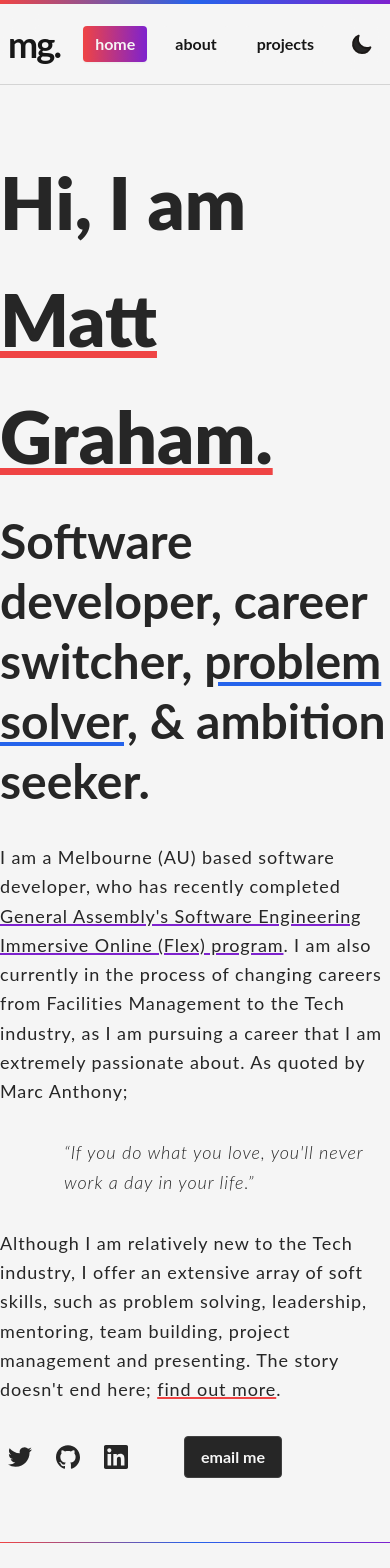
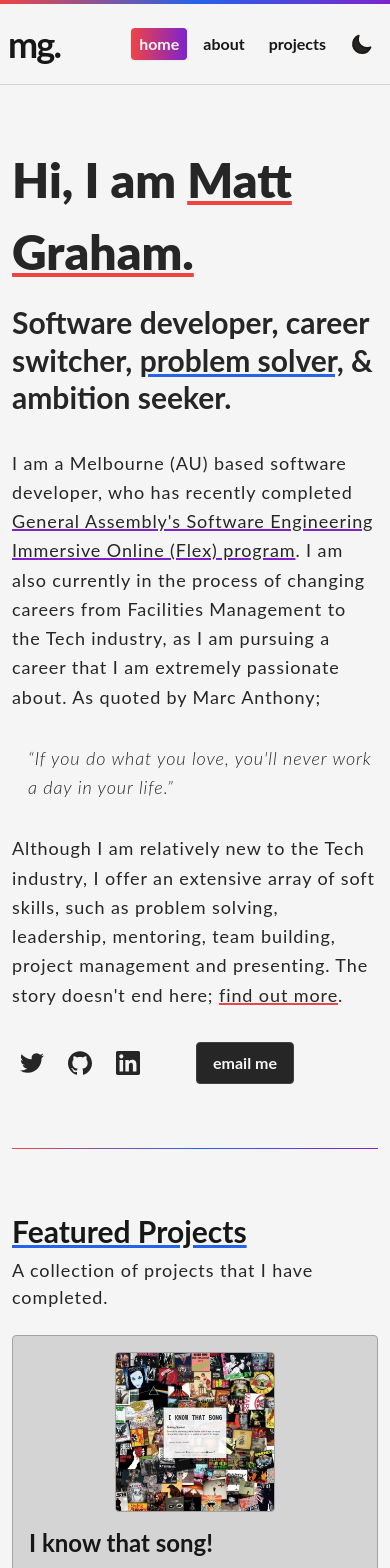
Before and after one commit to mattgrah-am/portfolio-v2, a React (Create React App) app: page / in a window 390 px wide. Shown: the top 1568 px of the page. Built offline with nearby package versions, Linux system fonts and the light colour scheme.

Commit message:
complete mobile friendly

```diff
--- a/src/componets/About.tsx
+++ b/src/componets/About.tsx
@@ -6,7 +6,7 @@ export const About = () => {
       <img
         src={aboutimg}
         alt=""
-        className="float-right ml-6 mt-4 w-2/5 rounded border border-neutral-400 dark:border-neutral-700"
+        className="ml-0 mt-4 rounded border border-neutral-400 dark:border-neutral-700 sm:float-right sm:ml-6 sm:w-2/5"
       />
       <p className="text-lg leading-relaxed tracking-wider text-neutral-800 dark:text-neutral-200">
         I am Matt Graham, a Melbourne (AU) based software developer, who has
--- a/src/componets/Featured.tsx
+++ b/src/componets/Featured.tsx
@@ -6,7 +6,7 @@ export const Featured = () => {
     <>
       <div className="hr mt-16"></div>
       <Link to="/projects">
-        <h2 className="mt-16 text-4xl font-bold underline decoration-blue-600">
+        <h2 className="mt-16 text-3xl font-bold underline decoration-blue-600 sm:text-4xl">
           Featured Projects
         </h2>
       </Link>
--- a/src/componets/Header.tsx
+++ b/src/componets/Header.tsx
@@ -5,7 +5,7 @@ export const Header = () => {
     <header>
       <div className="fixed top-0 h-1 w-full bg-gradient-to-r from-red-500 via-blue-600 to-purple-700"></div>
       <div className="fixed top-1 mb-10 w-full border-b border-neutral-300 bg-neutral-100/80 py-3 backdrop-blur-lg dark:border-neutral-700 dark:bg-neutral-900/80 ">
-        <div className="mx-auto flex w-full max-w-4xl items-center justify-between px-2 sm:px-0 ">
+        <div className="mx-auto flex w-full max-w-4xl items-center justify-between px-2 lg:px-0 ">
           <a href="/">
             <h1 className="my-2 p-0 text-4xl font-bold tracking-tighter text-neutral-900 dark:text-neutral-100">
               mg.
--- a/src/componets/Home.tsx
+++ b/src/componets/Home.tsx
@@ -5,11 +5,11 @@ import { Social } from "./Social";
 export const Home = () => {
   return (
     <div className="container">
-      <h1 className="text-7xl font-black leading-relaxed text-neutral-800 dark:text-neutral-200">
+      <h1 className="text-5xl font-black leading-normal text-neutral-800 dark:text-neutral-200 sm:text-7xl sm:leading-relaxed">
         Hi, I am{" "}
         <span className=" underline decoration-red-500">Matt Graham.</span>
       </h1>
-      <h2 className="mt-4 text-5xl font-bold leading-tight text-neutral-800 dark:text-neutral-200">
+      <h2 className="mt-4 text-3xl font-bold leading-tight text-neutral-800 dark:text-neutral-200 sm:text-5xl">
         Software developer, career switcher,{" "}
         <span className="underline decoration-blue-600">problem solver,</span> &
         ambition seeker.
@@ -29,7 +29,7 @@ export const Home = () => {
         . I am also currently in the process of changing careers from Facilities
         Management to the Tech industry, as I am pursuing a career that I am
         extremely passionate about. As quoted by Marc Anthony;
-        <p className="mt-8 ml-16 font-light italic">
+        <p className="mt-8 ml-4 font-light italic sm:ml-16">
           “If you do what you love, you'll never work a day in your life.”
         </p>
       </p>
--- a/src/componets/Nav.tsx
+++ b/src/componets/Nav.tsx
@@ -3,7 +3,7 @@ import { ThemeToggle } from "./ThemeToggle";
 
 export const Nav = () => {
   return (
-    <nav className="flex items-center gap-4 ">
+    <nav className="flex items-center gap-2 sm:gap-4 ">
       <NavLink
         className={(navData) => "btn" + (navData.isActive ? " active-btn" : "")}
         to="/"
--- a/src/componets/ProjectItems.tsx
+++ b/src/componets/ProjectItems.tsx
@@ -69,16 +69,16 @@ const projects: Projects[] = [
 ];
 export const ProjectTiles = () => {
   return (
-    <div className="flex flex-wrap justify-center gap-4">
+    <div className="mb-16 flex flex-wrap justify-center gap-2 sm:gap-4">
       {projects.map((project, index: number) => (
         <a key={index} href={"#" + project.id}>
-          <div className="my-6 flex w-40 flex-col gap-4 rounded border border-neutral-400 bg-neutral-300 p-2 text-neutral-900 hover:bg-neutral-400  dark:border-neutral-700  dark:bg-neutral-800 dark:text-neutral-100 dark:hover:bg-neutral-700">
+          <div className="mt-2 mb-0 flex w-36 flex-col gap-2 rounded border border-neutral-400 bg-neutral-300 p-2 text-neutral-900 hover:bg-neutral-400 dark:border-neutral-700 dark:bg-neutral-800 dark:text-neutral-100  dark:hover:bg-neutral-700 sm:w-40">
             <img
               className="rounded border border-neutral-400 dark:border-neutral-700"
               src={project.thumb}
               alt=""
             />
-            <p className="text-center text-sm font-bold uppercase text-neutral-800 dark:text-neutral-200">
+            <p className="text-center text-xs font-bold uppercase text-neutral-800 dark:text-neutral-200 sm:text-sm">
               {project.title}
             </p>
           </div>
@@ -92,16 +92,16 @@ export const ProjectItem = () => {
   return (
     <>
       {projects.map((project, index: number) => (
-        <div key={index} className="mt-16" id={project.id}>
+        <div key={index} className="mt-10 md:mt-16" id={project.id}>
           <img
             src={project.image}
             alt=""
-            className="mt-4 w-full rounded border border-neutral-400 dark:border-neutral-700"
+            className="w-full rounded border border-neutral-400 dark:border-neutral-700"
           />
-          <h3 className="mt-6 text-4xl font-bold">{project.title}</h3>
+          <h3 className="mt-4 text-4xl font-bold md:mt-6">{project.title}</h3>
           <p className="about-p m-auto">
             {project.desc}
-            <div className="mt-4 mb-16 flex gap-4">
+            <div className="mt-2 mb-10 flex gap-4 md:mb-16 md:mt-4">
               <a
                 className="btn flex justify-start gap-1 border border-neutral-700"
                 href={project.link}
@@ -138,7 +138,7 @@ export const FeaturedItems = () => {
             <a href={"/projects/#" + project.id}>
               <div
                 key={index}
-                className="my-6 flex gap-4 rounded border border-neutral-400 bg-neutral-300 p-4 text-neutral-900 hover:bg-neutral-400  dark:border-neutral-700  dark:bg-neutral-800 dark:text-neutral-100 dark:hover:bg-neutral-700"
+                className="my-6 flex flex-col items-center gap-4 rounded border border-neutral-400 bg-neutral-300 p-4 text-neutral-900 hover:bg-neutral-400 dark:border-neutral-700 dark:bg-neutral-800 dark:text-neutral-100  dark:hover:bg-neutral-700  sm:flex-row sm:items-start sm:text-left"
               >
                 <img
                   className="h-40 w-40 rounded border border-neutral-400 dark:border-neutral-700"
--- a/src/styles/tailwind.css
+++ b/src/styles/tailwind.css
@@ -11,7 +11,7 @@
 }
 
 .btn {
-  @apply rounded bg-neutral-100 py-1.5 px-3 font-bold text-neutral-900 hover:bg-neutral-800 hover:text-neutral-100 dark:bg-neutral-900 dark:text-neutral-100 dark:hover:bg-neutral-700;
+  @apply rounded bg-neutral-100 py-1 px-2 font-bold text-neutral-900 hover:bg-neutral-800 hover:text-neutral-100 dark:bg-neutral-900 dark:text-neutral-100 dark:hover:bg-neutral-700 sm:py-1.5 sm:px-3;
 }
 
 .active-btn {
@@ -19,7 +19,7 @@
 }
 
 .container {
-  @apply mx-auto max-w-4xl pt-36;
+  @apply mx-auto max-w-4xl p-3 pt-36 sm:p-0;
 }
 
 .hr {
```
